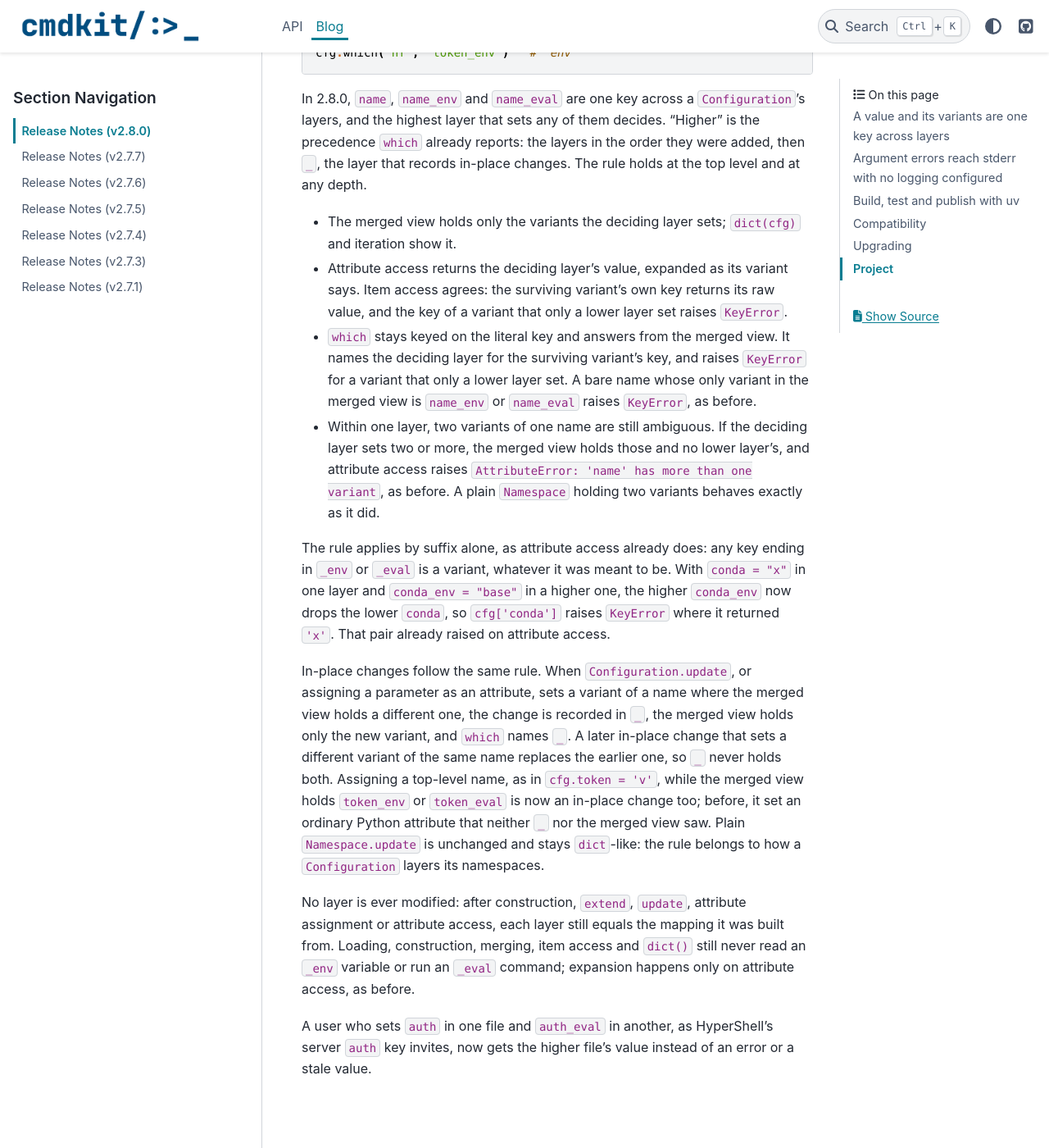
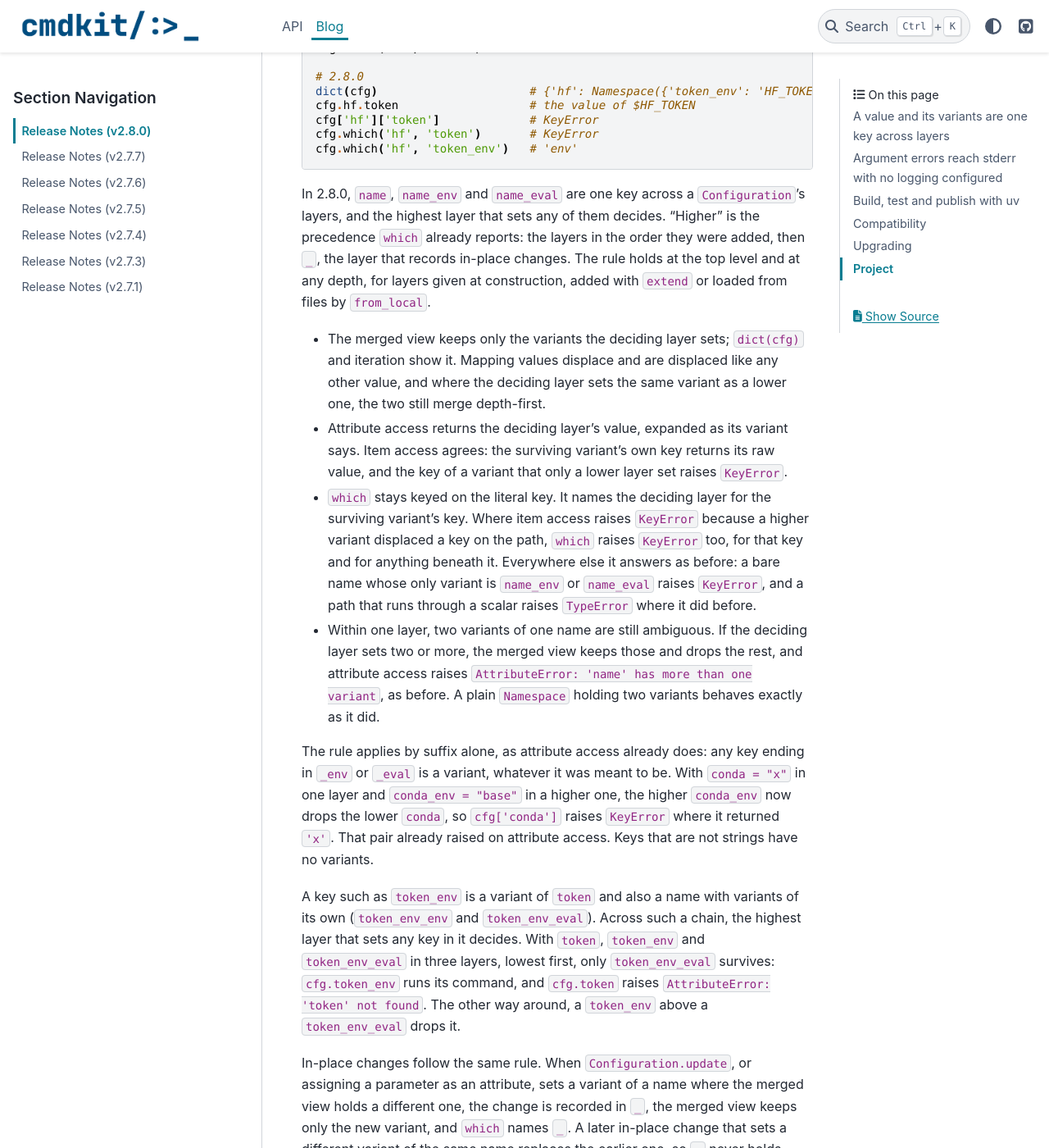
Before and after one commit to glentner/CmdKit, a Sphinx documentation site: the page built from docs/blog/20261111_2_8_0_release.rst, in a window 1280 px wide and 1400 px high, scrolled down 1052 px. Shown: the whole window at 82% size. Built offline with Sphinx 7.4.7 and the PyData theme 0.15.4, drawn with Linux system fonts in a browser that asks for light colours; pages that are not in the unit, such as notebooks, are missing from menus; some of the changed text lies outside the part shown.

Commit message:
[docs] Release notes and documentation for 2.8.0

```diff
--- a/docs/api/config.rst
+++ b/docs/api/config.rst
@@ -42,6 +42,11 @@
 
     .. automethod:: which
 
+        ``which`` is keyed on the literal key. Where a higher layer's variant of a name has
+        displaced a key on the path (``name``, ``name_env`` and ``name_eval`` are one key across
+        layers, as above), item access raises ``KeyError`` and so does ``which``, for that key
+        and for anything beneath it.
+
     |
 
     .. automethod:: duplicates
--- a/docs/blog/20261111_2_8_0_release.rst
+++ b/docs/blog/20261111_2_8_0_release.rst
@@ -5,10 +5,12 @@
 
 `November 11, 2026`
 
+.. note::
+
+    Further 2.8.x patch releases are on the way.
+
 The v2.8.0 release fixes two long-standing failures by default and moves the project's
 build to `uv <https://docs.astral.sh/uv/>`_. Nothing a consumer installs changes.
-
-.. pending: config-variant-collision
 
 - A value and its ``_env`` and ``_eval`` variants are now one key across the layers of a
   ``Configuration``: the highest layer that sets any of them decides.
@@ -37,34 +37,38 @@
                         env=Namespace({'hf': {'token_env': 'HF_TOKEN'}}))
 
     # 2.7.7
-    dict(cfg)                  # {'hf': {'token': 'a', 'token_env': 'HF_TOKEN'}}
-    cfg.hf.token               # AttributeError: 'token' has more than one variant
-    cfg['hf']['token']         # 'a', the lower layer's stale value
-    cfg.which('hf', 'token')   # 'user'
+    dict(cfg)                      # {'hf': Namespace({'token': 'a', 'token_env': 'HF_TOKEN'})}
+    cfg.hf.token                   # AttributeError: 'token' has more than one variant
+    cfg['hf']['token']             # 'a', the lower layer's stale value
+    cfg.which('hf', 'token')       # 'user'
 
     # 2.8.0
-    dict(cfg)                  # {'hf': {'token_env': 'HF_TOKEN'}}
-    cfg.hf.token               # the value of $HF_TOKEN
-    cfg['hf']['token']         # KeyError
-    cfg.which('hf', 'token')   # KeyError
+    dict(cfg)                      # {'hf': Namespace({'token_env': 'HF_TOKEN'})}
+    cfg.hf.token                   # the value of $HF_TOKEN
+    cfg['hf']['token']             # KeyError
+    cfg.which('hf', 'token')       # KeyError
     cfg.which('hf', 'token_env')   # 'env'
 
 In 2.8.0, ``name``, ``name_env`` and ``name_eval`` are one key across a ``Configuration``'s
 layers, and the highest layer that sets any of them decides. "Higher" is the precedence
 ``which`` already reports: the layers in the order they were added, then ``_``, the layer
-that records in-place changes. The rule holds at the top level and at any depth.
+that records in-place changes. The rule holds at the top level and at any depth, for layers
+given at construction, added with ``extend`` or loaded from files by ``from_local``.
 
-- The merged view holds only the variants the deciding layer sets; ``dict(cfg)`` and iteration
-  show it.
+- The merged view keeps only the variants the deciding layer sets; ``dict(cfg)`` and iteration
+  show it. Mapping values displace and are displaced like any other value, and where the deciding
+  layer sets the same variant as a lower one, the two still merge depth-first.
 - Attribute access returns the deciding layer's value, expanded as its variant says. Item access
   agrees: the surviving variant's own key returns its raw value, and the key of a variant that
   only a lower layer set raises ``KeyError``.
-- ``which`` stays keyed on the literal key and answers from the merged view. It names the deciding
-  layer for the surviving variant's key, and raises ``KeyError`` for a variant that only a lower
-  layer set. A bare name whose only variant in the merged view is ``name_env`` or ``name_eval``
-  raises ``KeyError``, as before.
+- ``which`` stays keyed on the literal key. It names the deciding layer for the surviving
+  variant's key. Where item access raises ``KeyError`` because a higher variant displaced a key
+  on the path, ``which`` raises ``KeyError`` too, for that key and for anything beneath it.
+  Everywhere else it answers as before: a bare name whose only variant is ``name_env`` or
+  ``name_eval`` raises ``KeyError``, and a path that runs through a scalar raises ``TypeError``
+  where it did before.
 - Within one layer, two variants of one name are still ambiguous. If the deciding layer sets two
-  or more, the merged view holds those and no lower layer's, and attribute access raises
+  or more, the merged view keeps those and drops the rest, and attribute access raises
   ``AttributeError: 'name' has more than one variant``, as before. A plain ``Namespace``
   holding two variants behaves exactly as it did.
 
@@ -72,17 +76,27 @@
 or ``_eval`` is a variant, whatever it was meant to be. With ``conda = "x"`` in one layer and
 ``conda_env = "base"`` in a higher one, the higher ``conda_env`` now drops the lower ``conda``,
 so ``cfg['conda']`` raises ``KeyError`` where it returned ``'x'``. That pair already raised on
-attribute access.
+attribute access. Keys that are not strings have no variants.
+
+A key such as ``token_env`` is a variant of ``token`` and also a name with variants of its own
+(``token_env_env`` and ``token_env_eval``). Across such a chain, the highest layer that sets any
+key in it decides. With ``token``, ``token_env`` and ``token_env_eval`` in three layers, lowest
+first, only ``token_env_eval`` survives: ``cfg.token_env`` runs its command, and ``cfg.token``
+raises ``AttributeError: 'token' not found``. The other way around, a ``token_env`` above a
+``token_env_eval`` drops it.
 
 In-place changes follow the same rule. When ``Configuration.update``, or assigning a parameter
 as an attribute, sets a variant of a name where the merged view holds a different one, the change
-is recorded in ``_``, the merged view holds only the new variant, and ``which`` names ``_``.
+is recorded in ``_``, the merged view keeps only the new variant, and ``which`` names ``_``.
 A later in-place change that sets a different variant of the same name replaces the earlier one,
 so ``_`` never holds both. Assigning a top-level name, as in ``cfg.token = 'v'``, while the merged
-view holds ``token_env`` or ``token_eval`` is now an in-place change too; before, it set an ordinary
-Python attribute that neither ``_`` nor the merged view saw. Plain ``Namespace.update`` is
-unchanged and stays ``dict``-like: the rule belongs to how a ``Configuration`` layers its
-namespaces.
+view holds another variant of it, such as ``token_env``, is now an in-place change too; before, it
+set an ordinary Python attribute that neither ``_`` nor the merged view saw. Assignment below the
+top level (``cfg.section.name = v``) is unchanged. Plain ``Namespace.update`` is unchanged and stays
+``dict``-like: the rule belongs to how a ``Configuration`` layers its namespaces. In two rare
+sequences of in-place changes, ``which`` can still name a lower layer for a key that item access
+no longer finds. They are recorded on the roadmap, with the other gaps in how ``_`` tracks
+in-place changes.
 
 No layer is ever modified: after construction, ``extend``, ``update``, attribute assignment or
 attribute access, each layer still equals the mapping it was built from. Loading, construction,
@@ -148,12 +162,11 @@
 2.8.0 is additive. Behaviour an application relies on stays the default, and outright failures
 are fixed by default.
 
-.. pending: config-variant-collision
-
 The one change to a value an application reads is the variant-collision fix above, which repairs an
 outright failure: before, a collision raised an error or returned a stale value. Code is affected
-only where two layers of a ``Configuration`` set different variants of one name, or where a key
-merely ends in ``_env`` or ``_eval``. One existing test changed its expectation:
+only where different variants of one name meet in a ``Configuration``, across layers or through
+in-place changes, keys that merely end in ``_env`` or ``_eval`` included. One existing test
+changed its expectation:
 ``TestConfiguration.test_attribute_expand_multiple_variants`` (layer ``a`` sets ``nested.test``,
 layer ``b`` sets ``nested.test_eval = 'echo bar'``) now expects ``cfg.nested.test == 'bar'``
 instead of ``AttributeError``. The ``TestNamespace`` test of the same name keeps its expectation.
--- a/docs/blog/index.rst
+++ b/docs/blog/index.rst
@@ -11,8 +11,6 @@
 ------------------------------------------------------
 
 `November 11, 2026`
-
-.. pending: config-variant-collision
 
 The v2.8.0 release fixes two long-standing failures by default and moves the project's
 build to uv.
--- a/docs/index.rst
+++ b/docs/index.rst
@@ -108,8 +108,8 @@
 Installation
 ------------
 
-*CmdKit* is tested on Python 3.7+ for `Windows`, `macOS`, and `Linux`, and can be installed
-from the `Python Package Index` using `Pip`.
+*CmdKit* supports Python 3.9 and later, is tested for `Windows`, `macOS`, and `Linux`, and can be
+installed from the `Python Package Index` using `Pip`.
 
 ::
 
```
Also changed, not shown: other parts of docs/blog/20261111_2_8_0_release.rst (+0 -2 lines), issues/docs-accuracy.md (+2 -0 lines).
